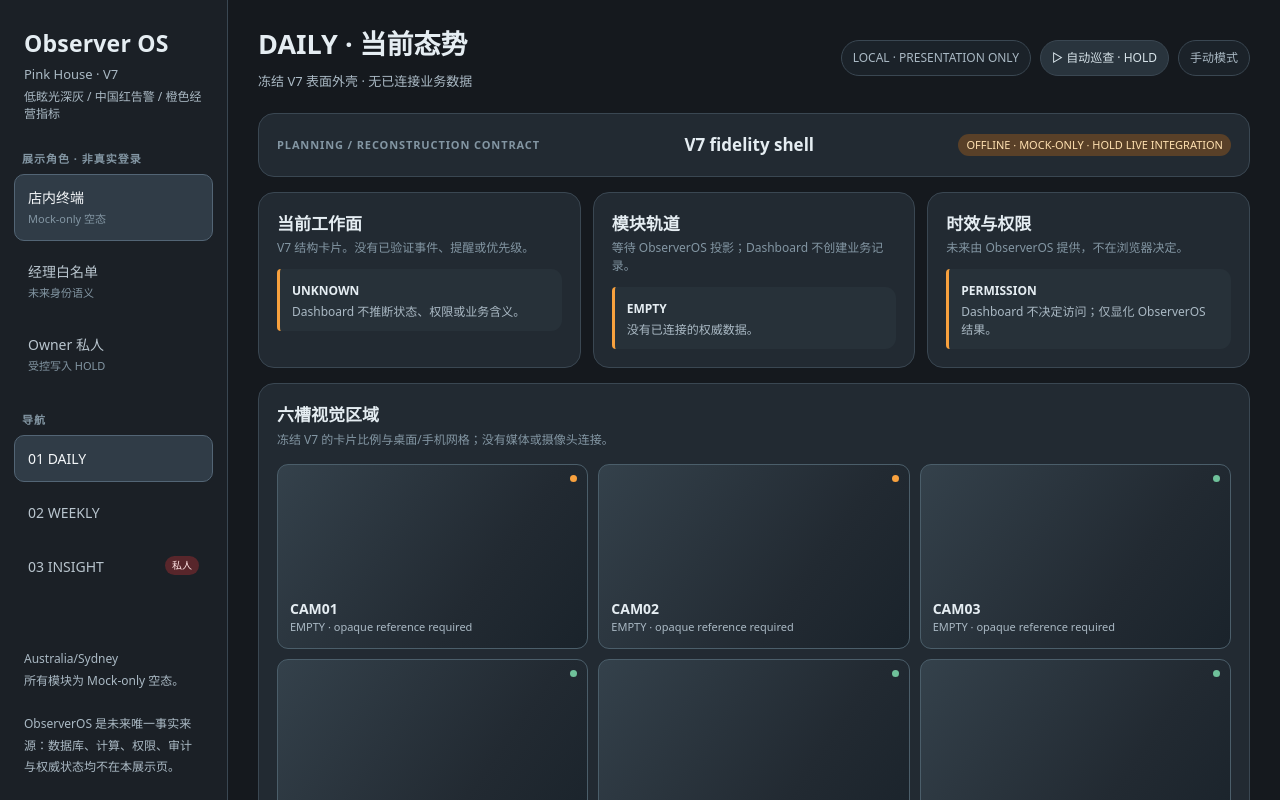
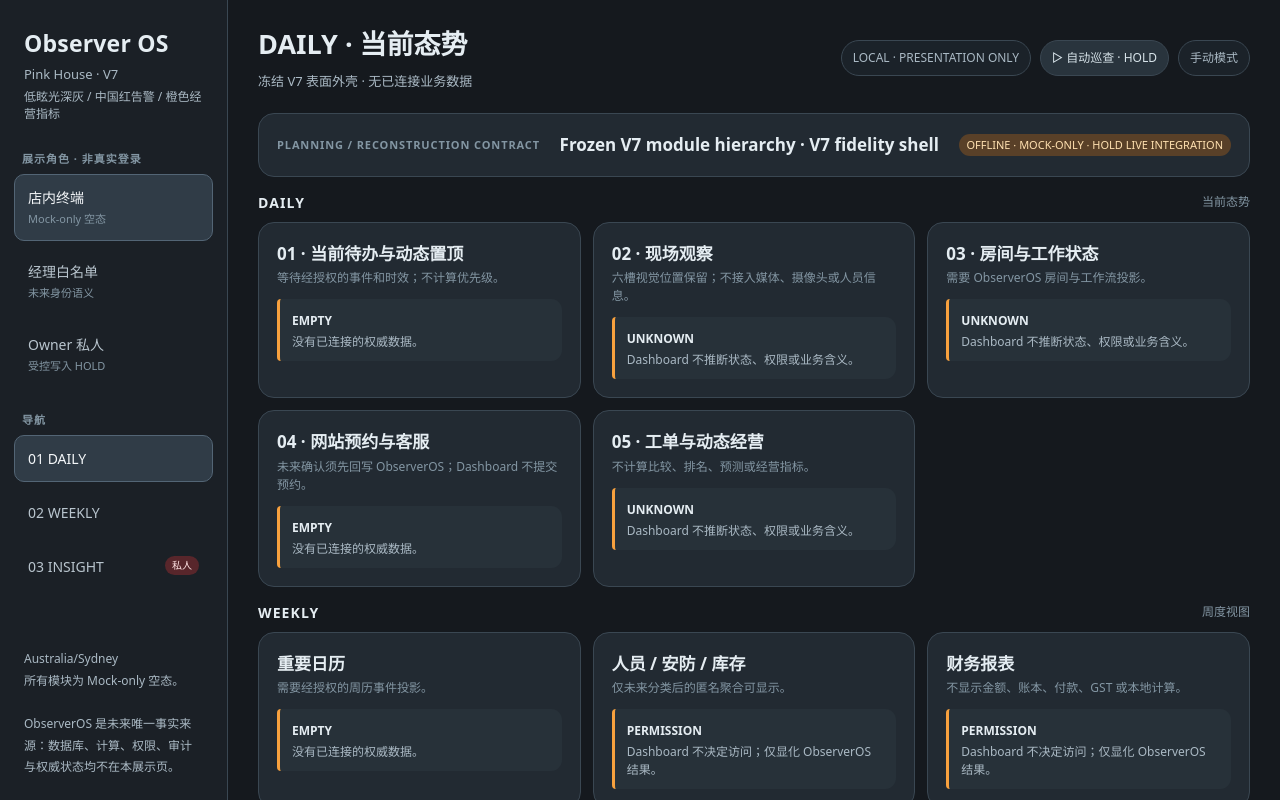
Before and after one commit to escortrogersyd3-dot/dashboard, a Next.js app: page / in a window 1280 px wide. Shown: the top 800 px of the page. Built offline with nearby package versions, Linux system fonts and the light colour scheme.

Commit message:
feat: map frozen V7 module hierarchy
* chore: admit V7-071 module hierarchy

* feat: map frozen V7 module hierarchy

---------

Co-authored-by: Joey <joey@observeros.local>

```diff
--- a/app/page.tsx
+++ b/app/page.tsx
@@ -1,26 +1,25 @@
-import { AppShell, PresentationState } from "../src/ui/interface-core";
+import { AppShell, PresentationState, type PresentationStateKind } from "../src/ui/interface-core";
 
-const rails = [
-  { title: "当前工作面", state: "UNKNOWN" as const, detail: "V7 结构卡片。没有已验证事件、提醒或优先级。" },
-  { title: "模块轨道", state: "EMPTY" as const, detail: "等待 ObserverOS 投影；Dashboard 不创建业务记录。" },
-  { title: "时效与权限", state: "PERMISSION" as const, detail: "未来由 ObserverOS 提供，不在浏览器决定。" },
+const hierarchy: ReadonlyArray<{ page: string; title: string; detail: string; state: PresentationStateKind }> = [
+  { page: "DAILY", title: "01 · 当前待办与动态置顶", detail: "等待经授权的事件和时效；不计算优先级。", state: "EMPTY" },
+  { page: "DAILY", title: "02 · 现场观察", detail: "六槽视觉位置保留；不接入媒体、摄像头或人员信息。", state: "UNKNOWN" },
+  { page: "DAILY", title: "03 · 房间与工作状态", detail: "需要 ObserverOS 房间与工作流投影。", state: "UNKNOWN" },
+  { page: "DAILY", title: "04 · 网站预约与客服", detail: "未来确认须先回写 ObserverOS；Dashboard 不提交预约。", state: "EMPTY" },
+  { page: "DAILY", title: "05 · 工单与动态经营", detail: "不计算比较、排名、预测或经营指标。", state: "UNKNOWN" },
+  { page: "WEEKLY", title: "重要日历", detail: "需要经授权的周历事件投影。", state: "EMPTY" },
+  { page: "WEEKLY", title: "人员 / 安防 / 库存", detail: "仅未来分类后的匿名聚合可显示。", state: "PERMISSION" },
+  { page: "WEEKLY", title: "财务报表", detail: "不显示金额、账本、付款、GST 或本地计算。", state: "PERMISSION" },
+  { page: "INSIGHT", title: "经营分析、建议与重点关注", detail: "Dashboard 不生成分析、建议、预测或评分。", state: "EMPTY" },
+  { page: "INSIGHT", title: "Observer OS 系统健康与治理", detail: "不显示设备、心跳、访问名单或审计细节。", state: "UNKNOWN" },
+  { page: "INSIGHT", title: "私人记账、发票与 GST", detail: "无金额、文件控件、OCR、上传、付款或写入。", state: "PERMISSION" },
 ];
 
+const pages = ["DAILY", "WEEKLY", "INSIGHT"] as const;
+
 export default function Home() {
-  return (
-    <AppShell activeSection="daily">
-      <section className="v7-fidelity-intro" aria-labelledby="fidelity-title">
-        <p>PLANNING / RECONSTRUCTION CONTRACT</p>
-        <h2 id="fidelity-title">V7 fidelity shell</h2>
-        <span>OFFLINE · MOCK-ONLY · HOLD LIVE INTEGRATION</span>
-      </section>
-      <section className="v7-fidelity-grid" aria-label="V7 structural rails">
-        {rails.map((rail) => <article className="v7-fidelity-card" key={rail.title}><h3>{rail.title}</h3><p>{rail.detail}</p><PresentationState state={rail.state} /></article>)}
-      </section>
-      <section className="v7-fidelity-camera-shell" aria-labelledby="camera-shell-title">
-        <div><h3 id="camera-shell-title">六槽视觉区域</h3><p>冻结 V7 的卡片比例与桌面/手机网格；没有媒体或摄像头连接。</p></div>
-        <div className="v7-fidelity-cameras">{["CAM01","CAM02","CAM03","CAM05","CAM11","CAM14"].map((camera, index) => <article className={index < 2 ? "v7-camera is-waiting" : "v7-camera"} key={camera}><strong>{camera}</strong><span>EMPTY · opaque reference required</span></article>)}</div>
-      </section>
-    </AppShell>
-  );
+  return <AppShell activeSection="daily">
+    <section className="v7-fidelity-intro" aria-labelledby="hierarchy-title"><p>PLANNING / RECONSTRUCTION CONTRACT</p><h2 id="hierarchy-title">Frozen V7 module hierarchy · V7 fidelity shell</h2><span>OFFLINE · MOCK-ONLY · HOLD LIVE INTEGRATION</span></section>
+    {pages.map((page) => <section className="v7-hierarchy-group" key={page} aria-labelledby={page + "-title"}><div className="v7-group-head"><h2 id={page + "-title"}>{page}</h2><span>{page === "DAILY" ? "当前态势" : page === "WEEKLY" ? "周度视图" : "洞察与治理"}</span></div><div className="v7-fidelity-grid">{hierarchy.filter((module) => module.page === page).map((module) => <article className="v7-fidelity-card" key={module.title}><h3>{module.title}</h3><p>{module.detail}</p><PresentationState state={module.state} /></article>)}</div></section>)}
+    <section className="v7-fidelity-camera-shell" aria-labelledby="camera-shell-title"><div><h3 id="camera-shell-title">DAILY · 现场观察六槽</h3><p>冻结 V7 网格位置；只有空的不透明来源引用。</p></div><div className="v7-fidelity-cameras">{["CAM01","CAM02","CAM03","CAM05","CAM11","CAM14"].map((camera, index) => <article className={index < 2 ? "v7-camera is-waiting" : "v7-camera"} key={camera}><strong>{camera}</strong><span>EMPTY · opaque reference required</span></article>)}</div></section>
+  </AppShell>;
 }
--- a/automation/otps/OTP-V7-071-V7-MODULE-HIERARCHY-R1.json
+++ b/automation/otps/OTP-V7-071-V7-MODULE-HIERARCHY-R1.json
@@ -1 +1 @@
-{"schema_version":"1.0","otp_id":"OTP-V7-071-V7-MODULE-HIERARCHY-R1","title":"Reconstruct frozen V7 module hierarchy","status":"backlog","depends_on":["OTP-V7-070-V7-FIDELITY-SHELL-R1"],"req_ids":["REQ-V7-071"],"allowed_paths":["app/","src/","public/","docs/planning/","automation/","package.json"],"prohibited_actions":["No module removal, reordering, invented data, business behavior, live connection, database, credential, media, AI, or permission decision"],"acceptance":["DAILY WEEKLY and INSIGHT grouping/order map to frozen source evidence","Each unavailable module has explicit safe presentation state"],"evidence_required":["backup manifest","traceability matrix","order assertions/screenshots","negative data scan","typecheck/build/GitHub results","structured receipt"]}
+{"schema_version":"1.0","otp_id":"OTP-V7-071-V7-MODULE-HIERARCHY-R1","title":"Reconstruct frozen V7 module hierarchy","status":"admitted","depends_on":["OTP-V7-070-V7-FIDELITY-SHELL-R1"],"req_ids":["REQ-V7-071"],"allowed_paths":["app/","src/","public/","docs/planning/","automation/","package.json"],"prohibited_actions":["No module removal, reordering, invented data, business behavior, live connection, database, credential, media, AI, or permission decision"],"acceptance":["DAILY WEEKLY and INSIGHT grouping/order map to frozen source evidence","Each unavailable module has explicit safe presentation state"],"evidence_required":["backup manifest","traceability matrix","order assertions/screenshots","negative data scan","typecheck/build/GitHub results","structured receipt"]}
--- a/automation/task-catalog.json
+++ b/automation/task-catalog.json
@@ -40,7 +40,7 @@
     ,{"otp_id":"OTP-V7-060-PREOS-PHASE-PLAN-R1","artifact":"automation/otps/OTP-V7-060-PREOS-PHASE-PLAN-R1.json","status":"receipt_verified","depends_on":["OTP-V7-012A-DAILY-HTML-PREVIEW-R1"]}
     ,{"otp_id":"OTP-V7-061-SHOWCASE-BASELINE-RECONCILIATION-R1","artifact":"automation/otps/OTP-V7-061-SHOWCASE-BASELINE-RECONCILIATION-R1.json","status":"hold","depends_on":["OTP-V7-051-PREOS-SHOWCASE-R1"]}
     ,{"otp_id":"OTP-V7-070-V7-FIDELITY-SHELL-R1","artifact":"automation/otps/OTP-V7-070-V7-FIDELITY-SHELL-R1.json","status":"receipt_verified","depends_on":["OTP-V7-061-SHOWCASE-BASELINE-RECONCILIATION-R2"]}
-    ,{"otp_id":"OTP-V7-071-V7-MODULE-HIERARCHY-R1","artifact":"automation/otps/OTP-V7-071-V7-MODULE-HIERARCHY-R1.json","status":"backlog","depends_on":["OTP-V7-070-V7-FIDELITY-SHELL-R1"]}
+    ,{"otp_id":"OTP-V7-071-V7-MODULE-HIERARCHY-R1","artifact":"automation/otps/OTP-V7-071-V7-MODULE-HIERARCHY-R1.json","status":"admitted","depends_on":["OTP-V7-070-V7-FIDELITY-SHELL-R1"]}
     ,{"otp_id":"OTP-V7-072-LOCAL-INTERACTION-SHELL-R1","artifact":"automation/otps/OTP-V7-072-LOCAL-INTERACTION-SHELL-R1.json","status":"backlog","depends_on":["OTP-V7-071-V7-MODULE-HIERARCHY-R1"]}
     ,{"otp_id":"OTP-V7-073-PRESENTATION-STATES-I18N-R1","artifact":"automation/otps/OTP-V7-073-PRESENTATION-STATES-I18N-R1.json","status":"backlog","depends_on":["OTP-V7-071-V7-MODULE-HIERARCHY-R1"]}
     ,{"otp_id":"OTP-V7-074-A11Y-RESPONSIVE-R1","artifact":"automation/otps/OTP-V7-074-A11Y-RESPONSIVE-R1.json","status":"backlog","depends_on":["OTP-V7-072-LOCAL-INTERACTION-SHELL-R1","OTP-V7-073-PRESENTATION-STATES-I18N-R1"]}
```
Also changed, not shown: app/globals.css, 1 other file (tests, documents, lock files or other folders).
